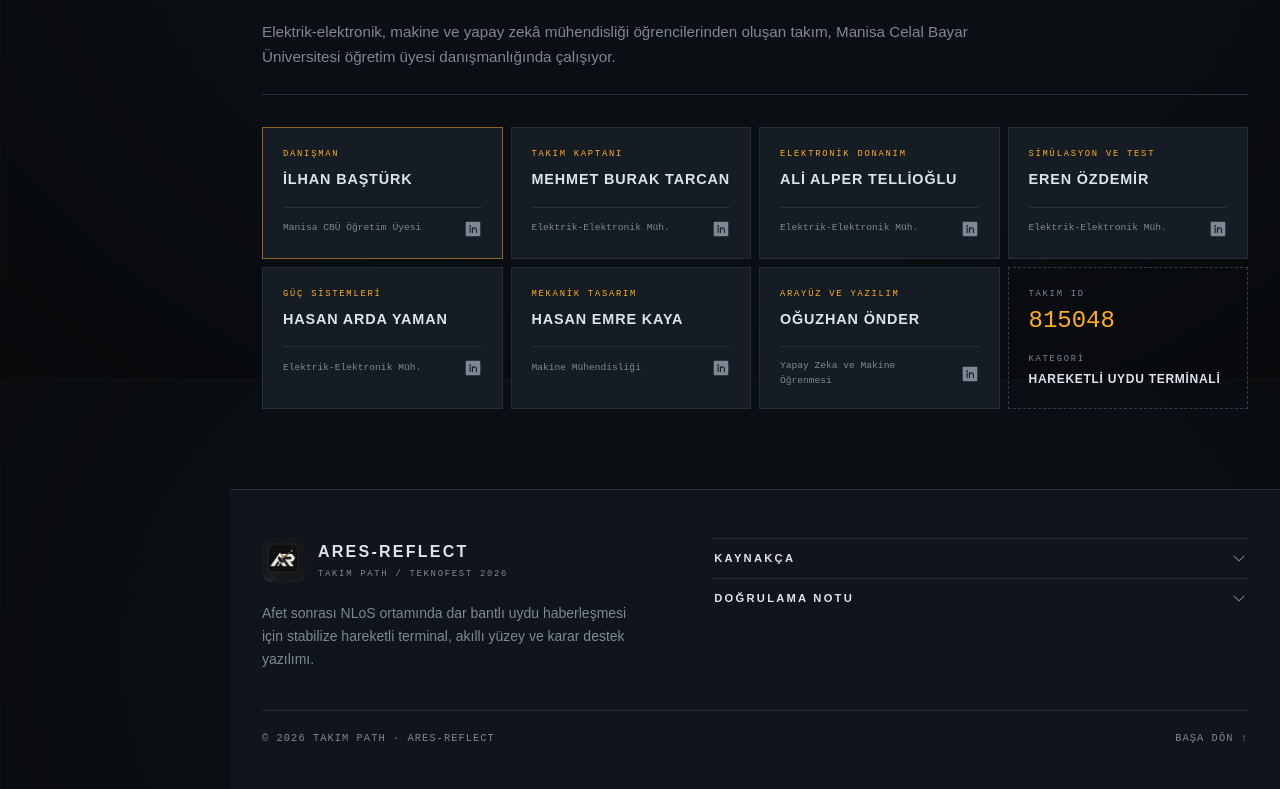
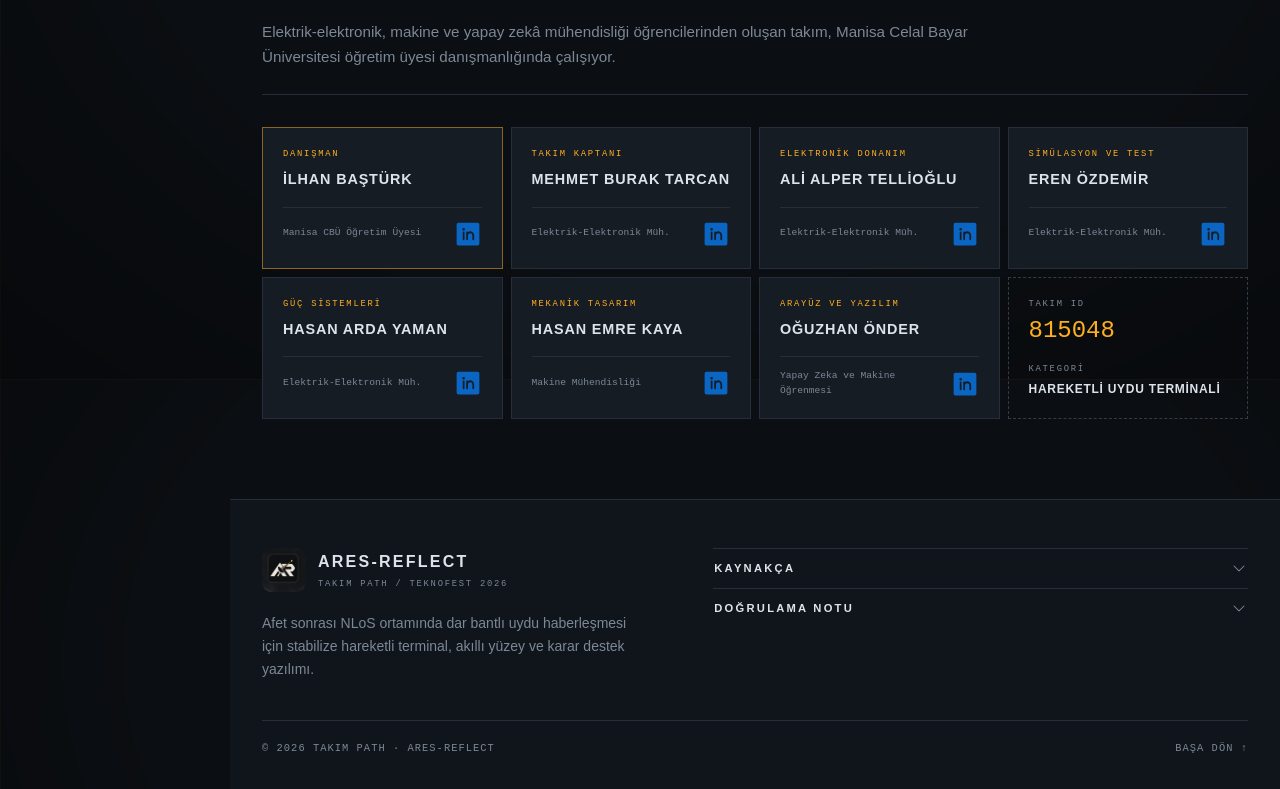
Before and after one commit to oguzhanondr/ares-reflect-web, a React (Vite) app: page / in a window 1280 px wide. Shown: the part 6021-6810 px from the top of the page. Built offline with nearby package versions, Linux system fonts and the light colour scheme.

Commit message:
Make LinkedIn icons larger and brand-colored
Co-Authored-By: Claude Opus 5.5 <noreply@anthropic.com>

```diff
--- a/src/components/sections/closing.tsx
+++ b/src/components/sections/closing.tsx
@@ -27,13 +27,13 @@ export function Team() {
                     target="_blank"
                     rel="noopener noreferrer"
                     aria-label={`${m.name} LinkedIn profili`}
-                    className="text-muted-foreground transition-colors hover:text-primary"
+                    className="shrink-0 text-[#0A66C2] transition hover:scale-110 hover:brightness-125"
                   >
-                    <LinkedinLogo size={18} weight="fill" />
+                    <LinkedinLogo size={28} weight="fill" />
                   </a>
                 ) : (
-                  <span className="text-muted-foreground" aria-hidden>
-                    <LinkedinLogo size={18} weight="fill" />
+                  <span className="shrink-0 text-[#0A66C2]" aria-hidden>
+                    <LinkedinLogo size={28} weight="fill" />
                   </span>
                 )}
               </div>
```
